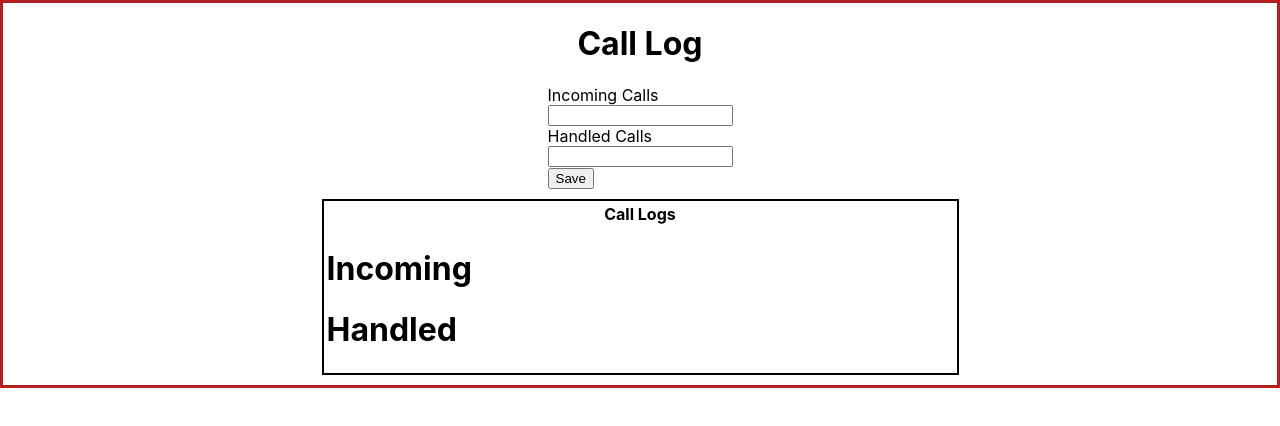
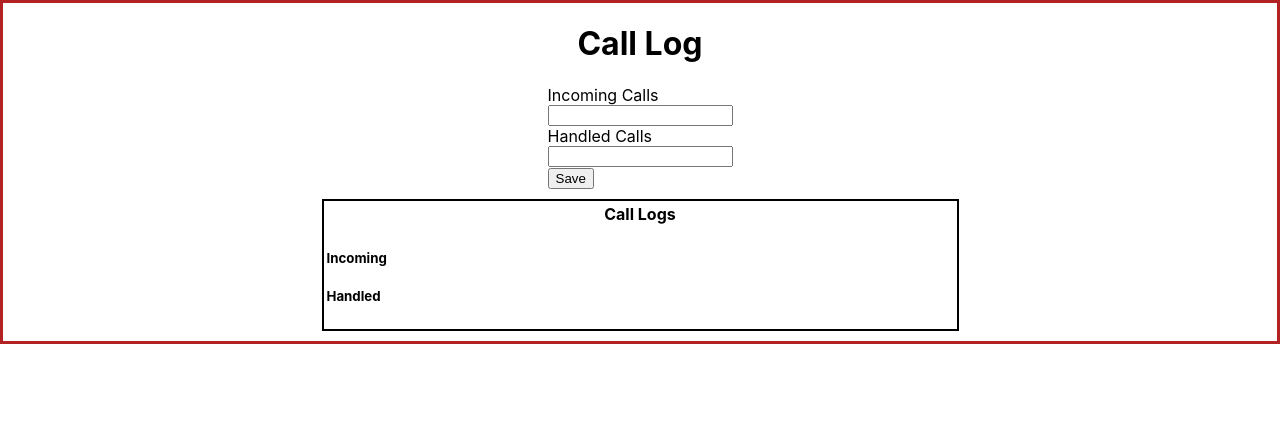
Before and after one commit to Peterhyh/react_rta_data, a React (Create React App) app: page / in a window 1280 px wide. Shown: the top 426 px of the page. Built offline with nearby package versions, Linux system fonts and the light colour scheme.

Commit message:
title size update

```diff
--- a/src/features/DataEntry.js
+++ b/src/features/DataEntry.js
@@ -54,9 +54,9 @@ const DataEntry = () => {
                 <tbody>
                     <tr>
                         <td>
-                            <h1>Incoming</h1>
+                            <h5>Incoming</h5>
                             <p>{data.incoming}</p>
-                            <h1>Handled</h1>
+                            <h5>Handled</h5>
                             <p>{data.handled}</p>
                         </td>
                     </tr>
```
